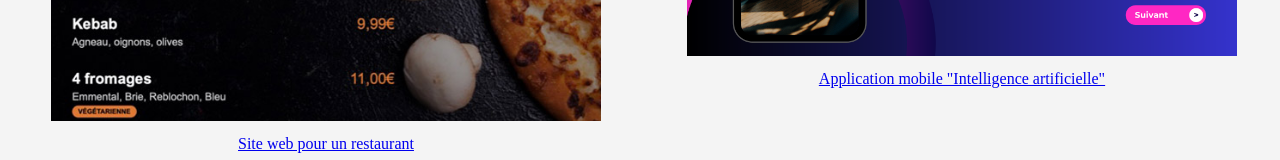
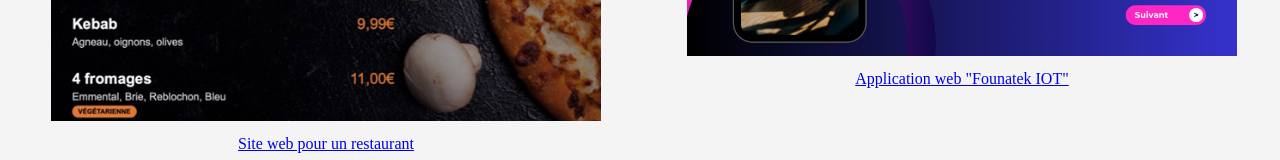
Before and after one commit to Elhadj23Diallo/site_elhadj_portfolio, a plain HTML site: page index.html in a window 1280 px wide. Shown: the part 1672-1832 px from the top of the page. Drawn offline with Linux system fonts and the light colour scheme.

Commit message:
Update index.html
Signed-off-by: Elhadj23Diallo <110778911+Elhadj23Diallo@users.noreply.github.com>

```diff
--- a/index.html
+++ b/index.html
@@ -84,7 +84,7 @@
             </tr>
             <tr>
                 <td></td>
-                <td align="center"><a href="https://founatek224.pythonanywhere.com/">Application mobile "Intelligence artificielle"</a></td>
+                <td align="center"><a href="https://founatek224.pythonanywhere.com/">Application web "Founatek IOT"</a></td>
             </tr>
         </table>
     </div>
```
